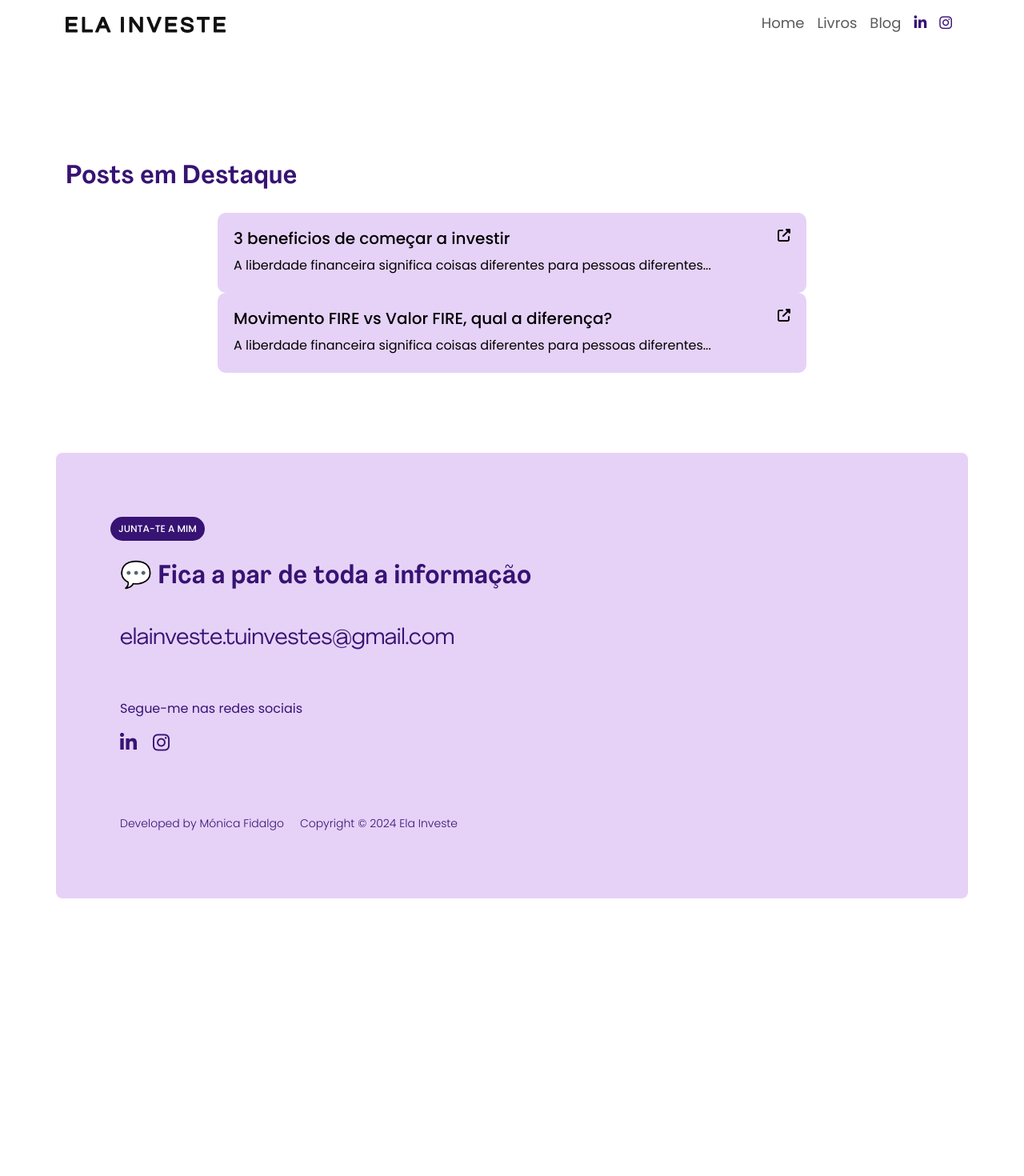
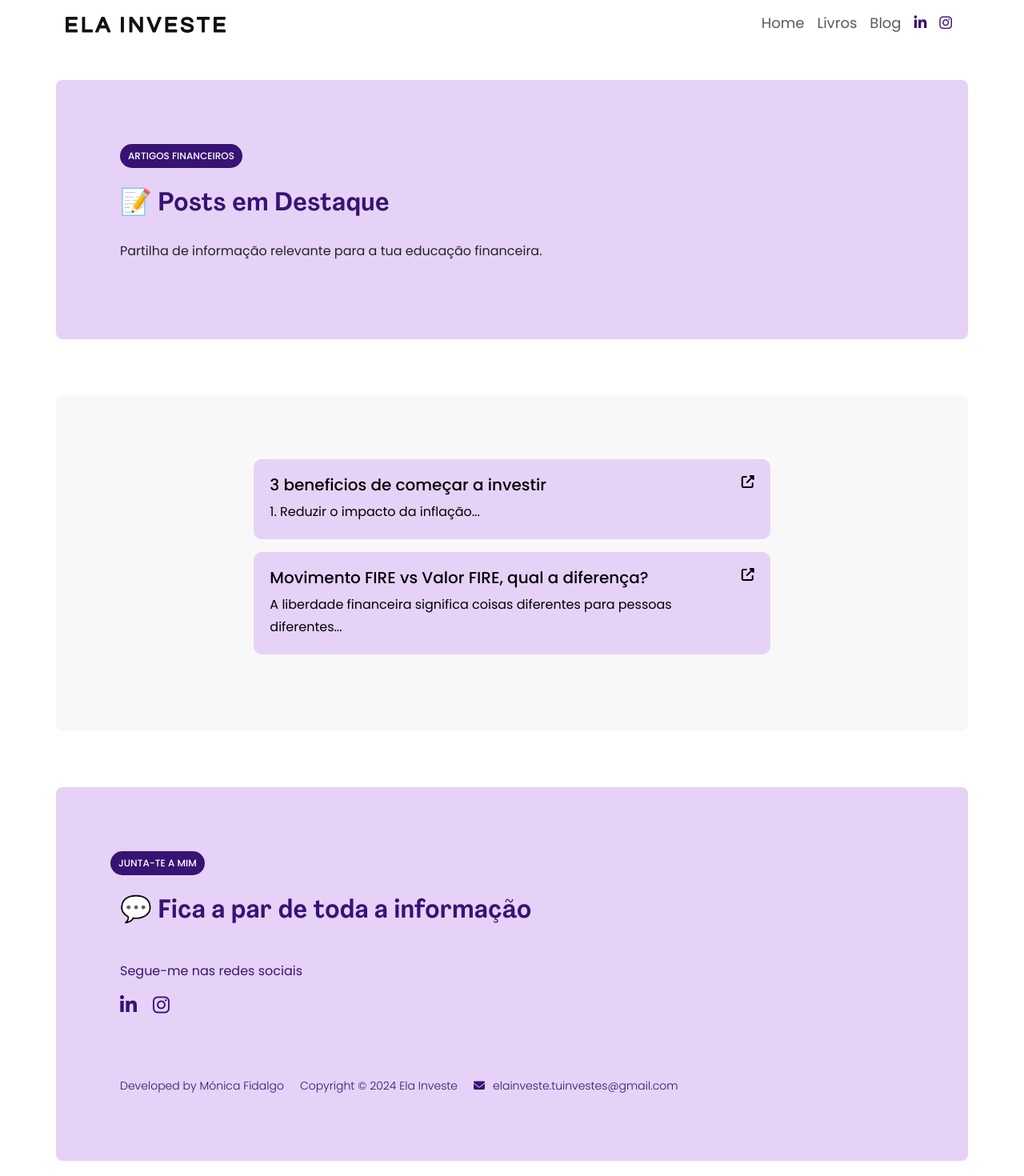
Before and after one commit to MonicaFidalgo/elainveste, a React (Create React App) app: page /blog in a window 1280 px wide. Shown: the top 1470 px of the page at 80% size. Before the commit the page ends 1193 px from the top, so only its background shows below. Built offline with nearby package versions, Linux system fonts and the light colour scheme.

Commit message:
add books banner

```diff
--- a/src/components/Footer/index.js
+++ b/src/components/Footer/index.js
@@ -9,17 +9,8 @@ const Footer = () => {
       <Row>
         <label className="heading-label mb-4">Junta-te a mim</label>
         <h2 className="heading"> 💬 Fica a par de toda a informação</h2>
-        <Col>
-          <a
-            href="mailto:elainveste.tuinvestes@gmail.com"
-            className="footer-mail-link"
-            rel="noreferrer"
-          >
-            <h3>elainveste.tuinvestes@gmail.com</h3>
-          </a>
-        </Col>
       </Row>
-      <Row className="mt-5">
+      <Row>
         <p>Segue-me nas redes sociais</p>
         <Col lg="4" className="footer-icons">
           <a
@@ -38,10 +29,21 @@ const Footer = () => {
           </a>
         </Col>
       </Row>
+
       <Row>
         <Col className="footer-copywright">
           <p>Developed by Mónica Fidalgo</p>
           <p>Copyright © {year} Ela Investe</p>
+          <p>
+            <a
+              href="mailto:elainveste.tuinvestes@gmail.com"
+              className="footer-mail-link"
+              rel="noreferrer"
+            >
+              <i className="fa fa-envelope"></i>
+              <span>elainveste.tuinvestes@gmail.com</span>
+            </a>
+          </p>
         </Col>
       </Row>
     </Container>
--- a/src/data/articles.json
+++ b/src/data/articles.json
@@ -1,7 +1,7 @@
 [
   {
     "id": 1,
-    "summary": "A liberdade financeira significa coisas diferentes para pessoas diferentes...",
+    "summary": "1. Reduzir o impacto da inflação...",
     "postUrl": "tres-beneficios-de-investir",
     "title": "3 beneficios de começar a investir",
     "date": "2024-01-11",
--- a/src/index.css
+++ b/src/index.css
@@ -388,6 +388,7 @@ header {
   border-radius: 10px;
   background-color: #e6d2f7;
   padding: 20px;
+  transition: all 0.15s ease-in-out;
 }
 
 .blog-link:hover {
--- a/src/pages/Blog/index.js
+++ b/src/pages/Blog/index.js
@@ -5,15 +5,26 @@ import data from "../../data/articles.json";
 
 const BlogList = () => {
   return (
-    <Container className="py-100">
+    <>
+      <Container className="bg-3 mb-70">
         <Row>
-        <h2 className="heading ">Posts em Destaque</h2>
+          <Col>
+            <label className="heading-label mb-4">Artigos Financeiros</label>
+            <h2 className="heading">📝 Posts em Destaque</h2>
+            <p>
+              Partilha de informação relevante para a tua educação financeira.
+            </p>
+          </Col>
+        </Row>
+      </Container>
+      <Container className="bg-4 mb-70">
+        <Row>
           <Col lg={8} className="mx-auto">
             {data.map((post, index) => (
               <Link
                 to={`/blog/${post.postUrl}`}
                 key={index}
-              className="blog-link"
+                className="blog-link mb-3"
               >
                 <div>
                   <h5>{post.title}</h5>
@@ -25,6 +36,7 @@ const BlogList = () => {
           </Col>
         </Row>
       </Container>
+    </>
   );
 };
 
```
Also changed, not shown: src/components/SubstackWidget.js (added, +38 -0 lines). Lines whose indentation alone changed are shown as unchanged.
